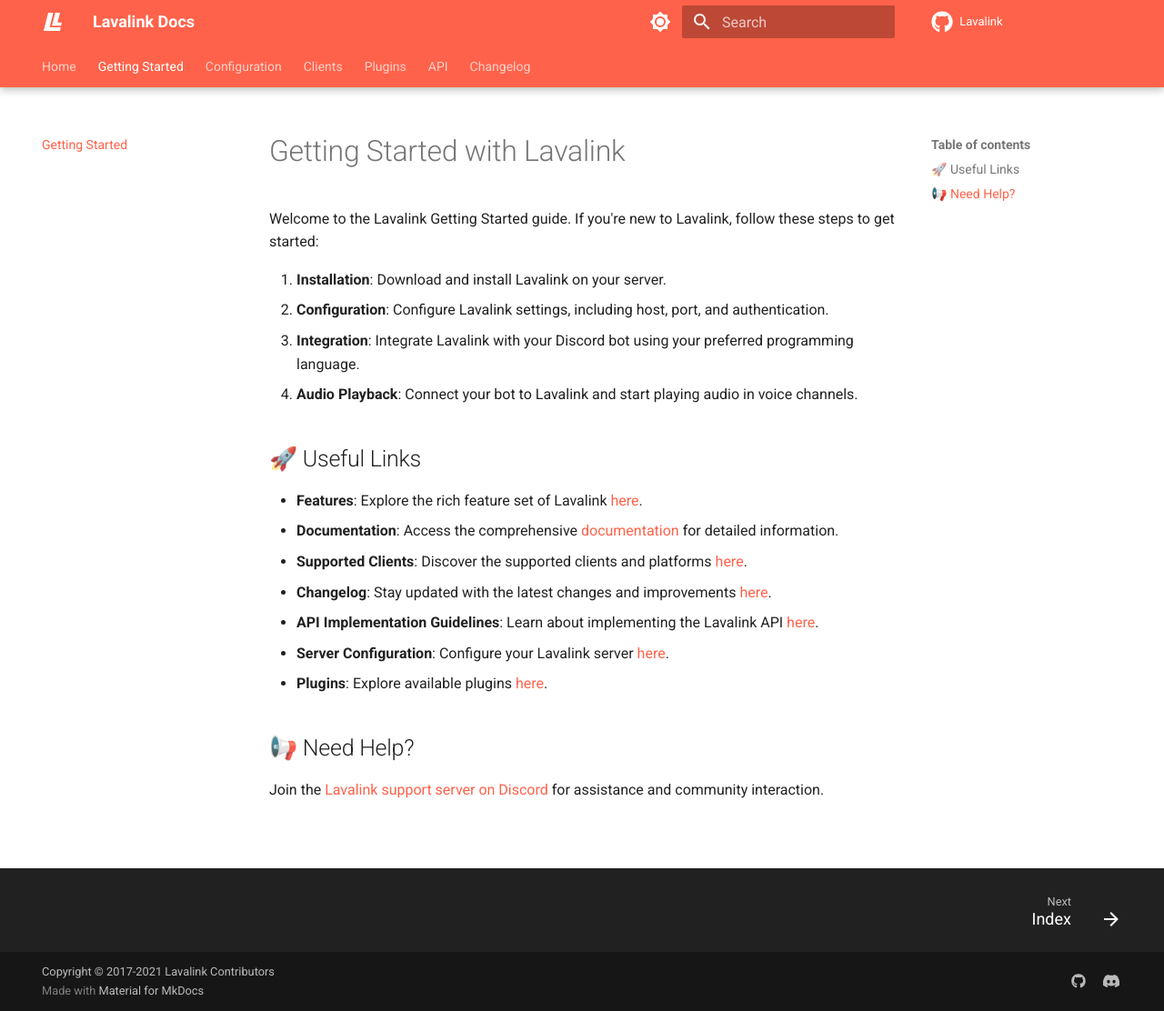
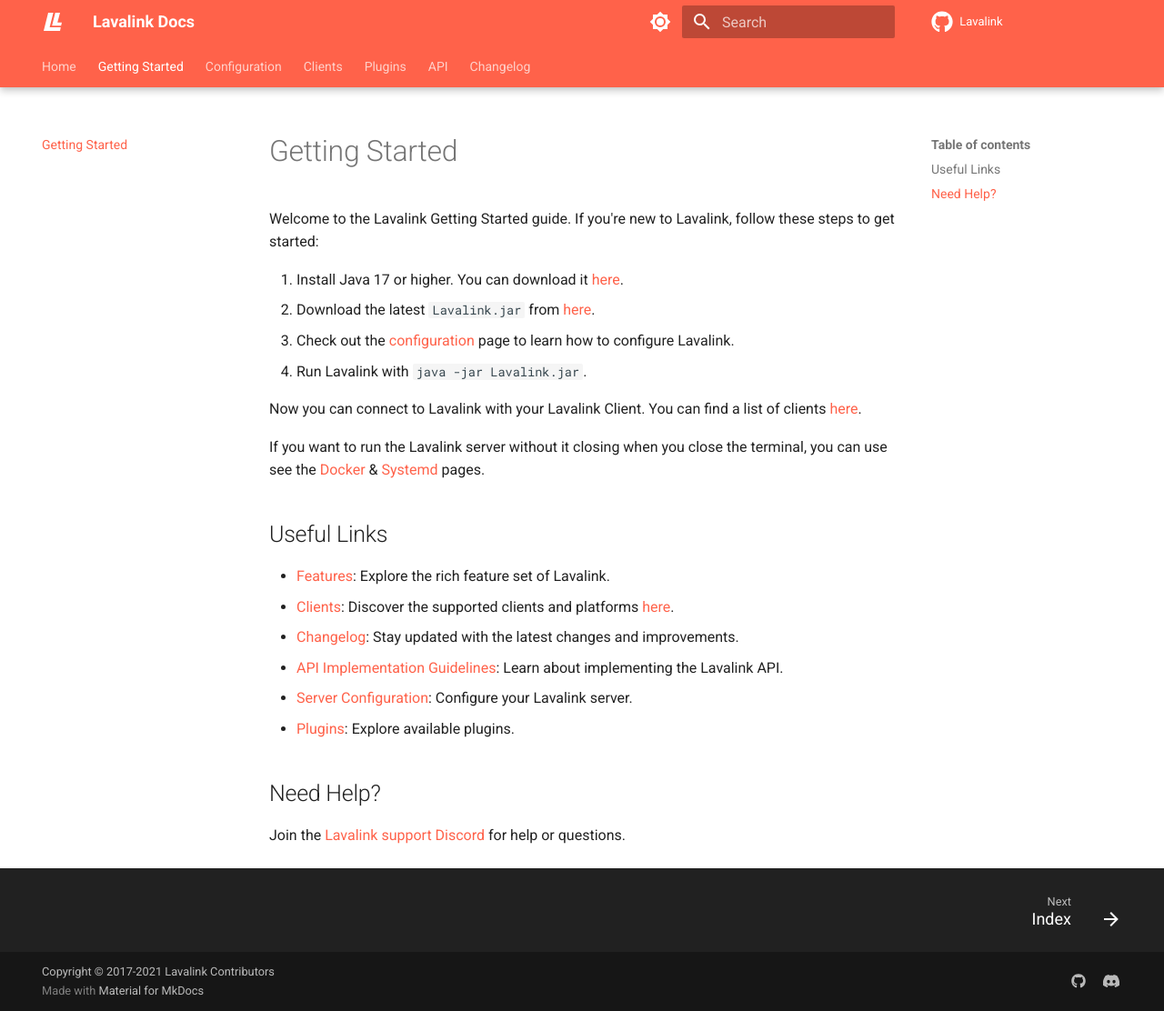
Before and after one commit to lavalink-devs/Lavalink, an MkDocs documentation site: the page built from docs/getting-started.md, in a window 1280 px wide and 1112 px high. Shown: the whole window at 91% size. Built offline with MkDocs 1.6.1 and Material for MkDocs 9.7.7, drawn with Linux system fonts in a browser that asks for light colours; plug-ins that fetch from the network failed and are left out; comment, search, counter and statistics services are not loaded.

Commit message:
update getting started page

```diff
--- a/docs/getting-started.md
+++ b/docs/getting-started.md
@@ -1,22 +1,25 @@
-# Getting Started with Lavalink
+# Getting Started
 
 Welcome to the Lavalink Getting Started guide. If you're new to Lavalink, follow these steps to get started:
 
-1. **Installation**: Download and install Lavalink on your server.
-2. **Configuration**: Configure Lavalink settings, including host, port, and authentication.
-3. **Integration**: Integrate Lavalink with your Discord bot using your preferred programming language.
-4. **Audio Playback**: Connect your bot to Lavalink and start playing audio in voice channels.
+1. Install Java 17 or higher. You can download it [here](https://www.azul.com/downloads/?package=jdk#zulu).
+2. Download the latest `Lavalink.jar` from [here](https://github.com/lavalink-devs/Lavalink/releases/latest).
+3. Check out the [configuration](configuration) page to learn how to configure Lavalink.
+4. Run Lavalink with `java -jar Lavalink.jar`.
 
-## 🚀 Useful Links
+Now you can connect to Lavalink with your Lavalink Client. You can find a list of clients [here](clients.md).
 
-- **Features**: Explore the rich feature set of Lavalink [here](https://github.com/lavalink-devs/Lavalink#features).
-- **Documentation**: Access the comprehensive [documentation](https://lavalink.dev/clients.html) for detailed information.
-- **Supported Clients**: Discover the supported clients and platforms [here](https://lavalink.dev/clients.html).
-- **Changelog**: Stay updated with the latest changes and improvements [here](https://lavalink.dev/changelog.html).
-- **API Implementation Guidelines**: Learn about implementing the Lavalink API [here](https://lavalink.dev/api/index.html).
-- **Server Configuration**: Configure your Lavalink server [here](https://lavalink.dev/configuration/index.html).
-- **Plugins**: Explore available plugins [here](https://lavalink.dev/plugins.html).
+If you want to run the Lavalink server without it closing when you close the terminal, you can use see the [Docker](configuration/docker.md) & [Systemd](configuration/systemd.md) pages.
 
-## 📢 Need Help?
+## Useful Links
 
-Join the [Lavalink support server on Discord](https://discord.gg/Pzuj2xkacy) for assistance and community interaction.
+- [Features](https://github.com/lavalink-devs/Lavalink#features): Explore the rich feature set of Lavalink.
+- [Clients](clients.md): Discover the supported clients and platforms [here](https://lavalink.dev/clients.html).
+- [Changelog](https://lavalink.dev/changelog.html): Stay updated with the latest changes and improvements.
+- [API Implementation Guidelines](https://lavalink.dev/api/index.html): Learn about implementing the Lavalink API.
+- [Server Configuration](https://lavalink.dev/configuration/index.html): Configure your Lavalink server.
+- [Plugins](https://lavalink.dev/plugins.html): Explore available plugins.
+
+## Need Help?
+
+Join the [Lavalink support Discord](https://discord.gg/ZW4s47Ppw4) for help or questions.
```
